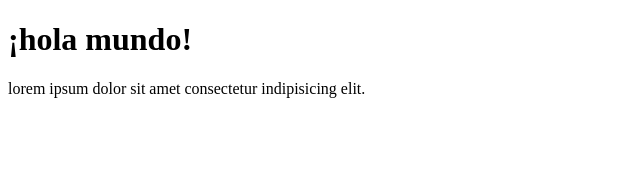
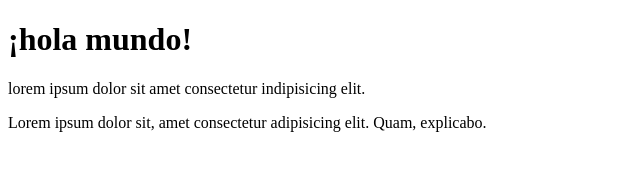
Before and after one commit to gilbert-mt/practica-1, a plain HTML site: page index.html in a window 1280 px wide. Shown: the whole page, without its empty margins (0-640 px from the left). Drawn offline with Linux system fonts and the light colour scheme.

Commit message:
add new change in body

```diff
--- a/index.html
+++ b/index.html
@@ -9,3 +9,4 @@
 
 <h1>¡hola mundo!</h1>
 <p>lorem ipsum dolor sit amet consectetur indipisicing elit.</p>
+<p>Lorem ipsum dolor sit, amet consectetur adipisicing elit. Quam, explicabo. </p>
```
Also changed, not shown: 1 other file.
